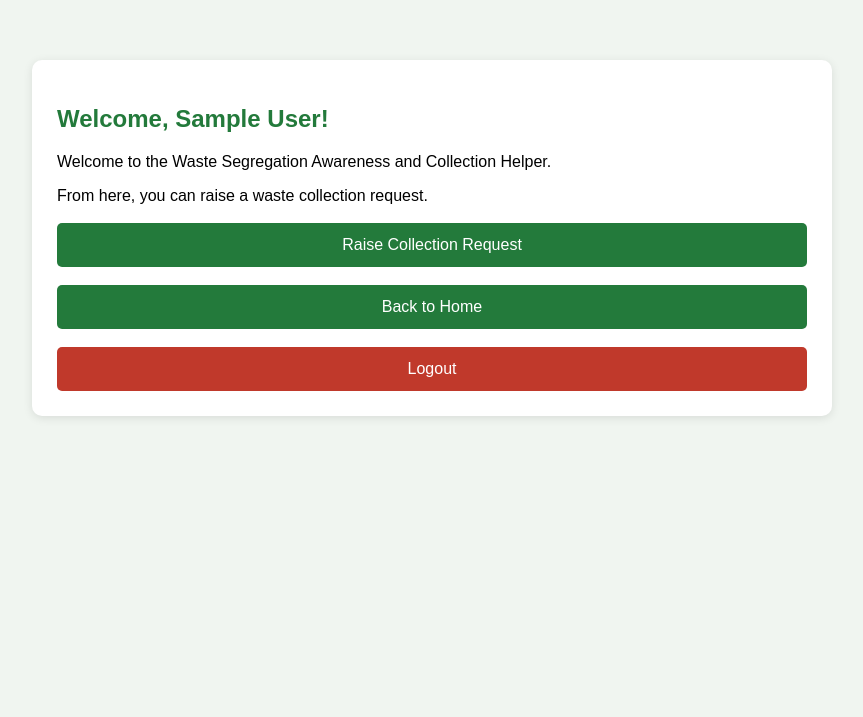
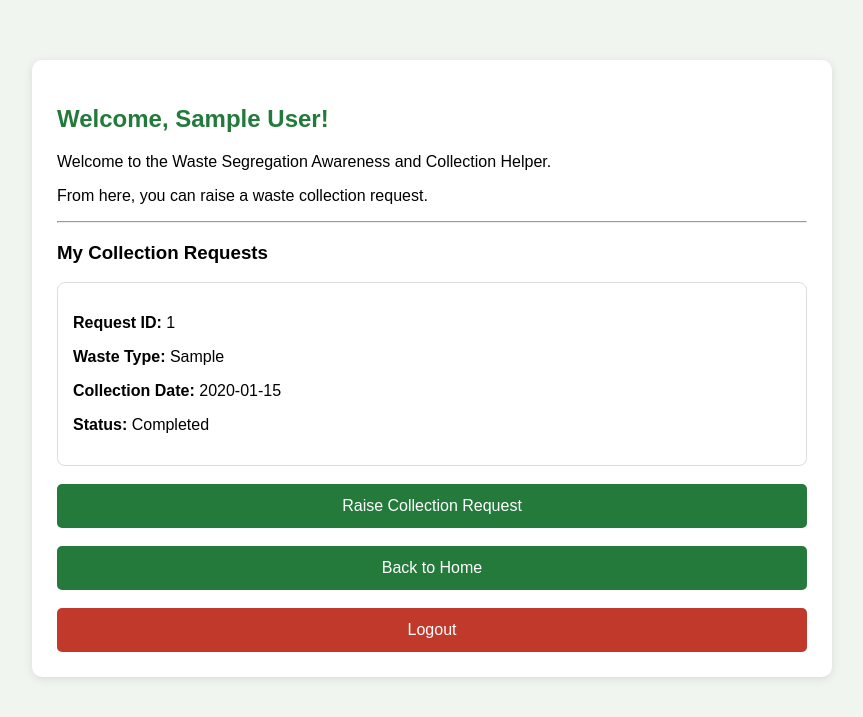
Before and after one commit to Vikram-S-H/Waste-Segregation-Awareness-and-Collection-Helper, a Flask app: page /user-dashboard in a window 1280 px wide. Shown: the top 717 px of the page, without its empty margins (208-1071 px from the left). Run offline with Flask 3, Linux system fonts and the light colour scheme; the visitor is signed in with stand-in values (Sample User, id 1); tables that the repository leaves empty hold one stand-in row (values such as "Sample post").

Commit message:
Completed Phase 6 - User Request Tracking and Admin Logout

```diff
--- a/app.py
+++ b/app.py
@@ -174,6 +174,7 @@ def user_login():
     return render_template("user_login.html")
 
 
+
 @app.route("/user-dashboard")
 def user_dashboard():
 
@@ -181,11 +182,24 @@ def user_dashboard():
     if not session.get("user_id"):
         return redirect(url_for("user_login"))
 
+    # Fetch collection requests belonging to this user
+    connection = get_connection()
+    cursor = connection.cursor()
+
+    cursor.execute("""
+        SELECT * FROM collection_requests
+        WHERE user_id = ?
+        ORDER BY created_at DESC
+    """, (session.get("user_id"),))
+
+    collection_requests = cursor.fetchall()
+    connection.close()
+
     return render_template(
         "user_dashboard.html",
-        user_name=session.get("user_name")
+        user_name=session.get("user_name"),
+        collection_requests=collection_requests
     )
-
 
 @app.route("/user-logout")
 def user_logout():
@@ -292,6 +306,14 @@ def admin_dashboard():
         completed_count=completed_count
     )
 
+@app.route("/admin-logout")
+def admin_logout():
+
+    # Clear the admin login session
+    session.pop("admin_logged_in", None)
+
+    return redirect(url_for("admin_login"))
+
 @app.route("/update-status/<int:request_id>", methods=["POST"])
 def update_status(request_id):
 
--- a/templates/user_dashboard.html
+++ b/templates/user_dashboard.html
@@ -56,8 +56,37 @@
 
     <p>From here, you can raise a waste collection request.</p>
 
+
+<hr>
+
+<h3>My Collection Requests</h3>
+
+{% if collection_requests %}
+
+    {% for item in collection_requests %}
+
+        <div style="border: 1px solid #ddd; padding: 15px; margin-top: 15px; border-radius: 8px;">
+
+            <p><strong>Request ID:</strong> {{ item["id"] }}</p>
+
+            <p><strong>Waste Type:</strong> {{ item["waste_type"] }}</p>
+
+            <p><strong>Collection Date:</strong> {{ item["collection_date"] }}</p>
+
+            <p><strong>Status:</strong> {{ item["status"] }}</p>
+
+        </div>
+
+    {% endfor %}
+
+{% else %}
+
+    <p>You have not submitted any collection requests yet.</p>
+
+
+{% endif %}
+
     <a href="/request" class="button">Raise Collection Request</a>
-
     <a href="/" class="button">Back to Home</a>
 
     <a href="/user-logout" class="button logout">Logout</a>
```
